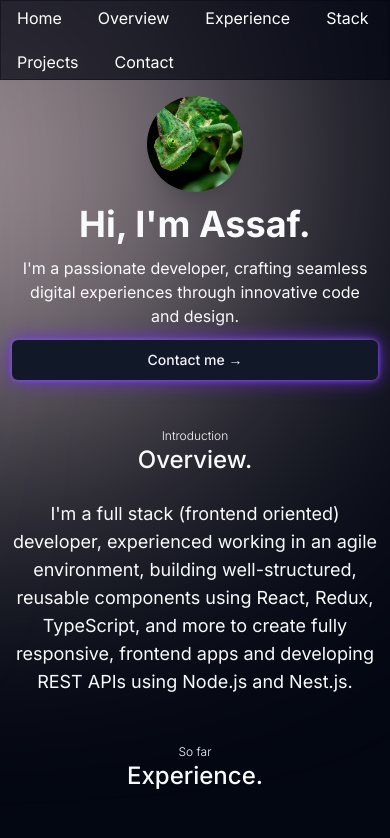
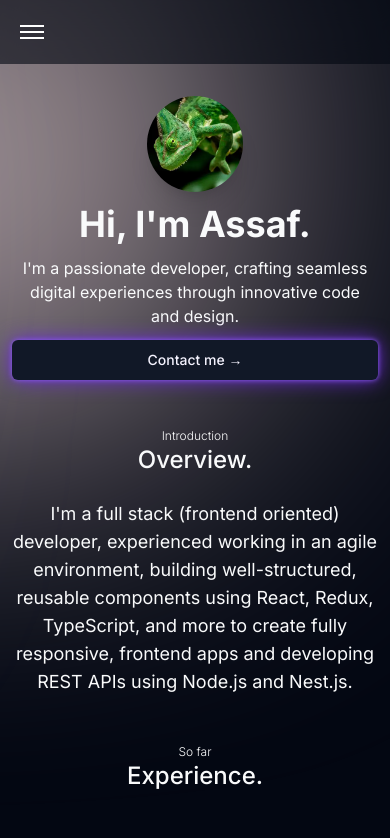
Before and after one commit to aFendell/portfolio, a Next.js app: page / in a window 390 px wide. Shown: the top 838 px of the page. Built offline with nearby package versions, Linux system fonts and the light colour scheme.

Commit message:
feat: mobile nav menu

```diff
--- /dev/null
+++ b/src/components/icons/HamburgerIcon.tsx
@@ -0,0 +1,32 @@
+import { cn } from "@/lib/utils";
+
+type Props = {
+  isOpen: boolean;
+};
+
+const HemburgerIcon = ({ isOpen }: Props) => {
+  return (
+    <div className="">
+      <span
+        className={cn(
+          "block h-[2px] w-6 bg-white duration-200",
+          isOpen ? " translate-y-1.5 rotate-45" : "",
+        )}
+      />
+      <span
+        className={cn(
+          "mt-1 block h-[2px] w-6 bg-white duration-200",
+          isOpen ? "opacity-0" : "",
+        )}
+      />
+      <span
+        className={cn(
+          "mt-1 block h-[2px] w-6 bg-white duration-200",
+          isOpen ? "-translate-y-1.5 -rotate-45" : "",
+        )}
+      />
+    </div>
+  );
+};
+
+export default HemburgerIcon;
--- /dev/null
+++ b/src/components/layout/DesktopNav.tsx
@@ -0,0 +1,34 @@
+"use client";
+import { motion } from "framer-motion";
+import Link from "next/link";
+
+import { routes } from "@/data/routes";
+
+const DesktopNav = () => {
+  return (
+    <motion.div
+      initial={{ y: -100, x: "-50%", opacity: 0 }}
+      animate={{ y: 0, x: "-50%", opacity: 1 }}
+      className="fixed left-1/2 top-6 w-full px-6">
+      <nav className="mx-auto flex max-w-4xl flex-1 items-center justify-center rounded-md border-opacity-40 bg-gray-950 bg-opacity-70 shadow-black/[0.03] backdrop-blur-md">
+        <ul className="flex flex-col gap-1 py-2 sm:flex-row sm:gap-3">
+          {routes.map((route) => (
+            <motion.li
+              className="flex h-3/4 items-center justify-center"
+              key={route.hash}
+              initial={{ y: -100, opacity: 0 }}
+              animate={{ y: 0, opacity: 1 }}>
+              <Link
+                className="rounded-full px-4 py-2 text-white hover:bg-gray-50 hover:text-gray-950"
+                href={route.hash}>
+                {route.name}
+              </Link>
+            </motion.li>
+          ))}
+        </ul>
+      </nav>
+    </motion.div>
+  );
+};
+
+export default DesktopNav;
--- a/src/components/layout/Header.tsx
+++ b/src/components/layout/Header.tsx
@@ -1,35 +1,16 @@
-"use client";
-import { motion } from "framer-motion";
-
-import { routes } from "@/data/routes";
-import Link from "next/link";
+import DesktopNav from "./DesktopNav";
+import MobileNav from "./MobileNav";
 
 const Header = () => {
   return (
-    <header className="relative z-[99]">
-      <motion.div
-        initial={{ y: -100, x: "-50%", opacity: 0 }}
-        animate={{ y: 0, x: "-50%", opacity: 1 }}
-        className="fixed left-1/2 top-0 flex h-20 w-full sm:top-6 sm:h-14 sm:px-6">
-        <nav className="mx-auto flex max-w-4xl flex-1 items-center justify-center rounded-none border border-gray-950 border-opacity-40 bg-gray-950 bg-opacity-70 shadow-black/[0.03] backdrop-blur-md sm:rounded-md">
-          <ul className="flex flex-wrap gap-1 sm:gap-3">
-            {routes.map((route) => (
-              <motion.li
-                className="flex h-3/4 items-center justify-center"
-                key={route.hash}
-                initial={{ y: -100, opacity: 0 }}
-                animate={{ y: 0, opacity: 1 }}>
-                <Link
-                  className="rounded-full px-4 py-2 text-white hover:bg-gray-50 hover:text-gray-950"
-                  href={route.hash}>
-                  {route.name}
-                </Link>
-              </motion.li>
-            ))}
-          </ul>
-        </nav>
-      </motion.div>
-    </header>
+    <>
+      <header className="relative z-[99] hidden sm:block">
+        <DesktopNav />
+      </header>
+      <header className="relative z-[99] sm:hidden">
+        <MobileNav />
+      </header>
+    </>
   );
 };
 
--- /dev/null
+++ b/src/components/layout/MobileNav.tsx
@@ -0,0 +1,59 @@
+"use client";
+import * as React from "react";
+import Link from "next/link";
+
+import { routes } from "@/data/routes";
+import { cn } from "@/lib/utils";
+import HemburgerIcon from "../icons/HamburgerIcon";
+import { Button } from "../ui/Button";
+
+const MobileNav = () => {
+  const [isOpen, setIsOpen] = React.useState(false);
+
+  const toggleIsOpen = () => {
+    setIsOpen(!isOpen);
+
+    if (isOpen) {
+      document.body.classList.remove("overflow-hidden");
+    } else {
+      document.body.classList.add("overflow-hidden");
+    }
+  };
+
+  return (
+    <div className="fixed top-0 w-full border-opacity-40 bg-gray-950 bg-opacity-60 p-3 shadow-black/[0.03] backdrop-blur-md">
+      <Button
+        variant="ghost"
+        className="p-2"
+        onClick={toggleIsOpen}
+        data-collapse-toggle="navbar-sticky">
+        <HemburgerIcon isOpen={isOpen} />
+      </Button>
+      <nav
+        onClick={toggleIsOpen}
+        className={cn(
+          "absolute top-16 h-screen w-full  origin-top -translate-x-3 overflow-scroll overscroll-contain border-opacity-40 bg-gray-950 bg-opacity-60 p-3 shadow-black/[0.03] backdrop-blur-lg duration-150",
+          isOpen
+            ? "scale-y-100 overscroll-contain bg-opacity-80"
+            : "scale-y-0 bg-opacity-0",
+        )}>
+        <ul className="flex flex-col gap-1 py-2 sm:flex-row sm:gap-3">
+          {routes.map((route) => (
+            <li
+              className="flex items-center justify-center border-b border-gray-500"
+              key={route.hash}>
+              <Link
+                className="rounded-full px-4 py-4 text-white hover:text-gray-950"
+                href={route.hash}
+                onClick={toggleIsOpen}>
+                {route.name}
+              </Link>
+            </li>
+          ))}
+        </ul>
+      </nav>
+    </div>
+  );
+};
+
+export default MobileNav;
--- a/src/components/sections/contact/Contact.tsx
+++ b/src/components/sections/contact/Contact.tsx
@@ -17,14 +17,14 @@ const Contact = () => {
         <li>
           <Button variant="outline" size="icon">
             <Link href="malito:fendell.assaf@gmail.com">
-              <Mail className="h4 w-4 text-gray-950" />
+              <Mail className="h4 w-4" />
             </Link>
           </Button>
         </li>
         <li>
           <Button variant="outline" size="icon">
             <Link href="https://www.linkedin.com/in/afendell/">
-              <Linkedin className="h4 w-4 text-gray-950" />
+              <Linkedin className="h4 w-4" />
             </Link>
           </Button>
         </li>
--- a/src/components/sections/experience/TimelineItem.tsx
+++ b/src/components/sections/experience/TimelineItem.tsx
@@ -2,17 +2,17 @@
 
 import { useEffect } from "react";
 import { useAnimate, useInView } from "framer-motion";
-import { GraduationCap, Briefcase, Code2, LucideIcon } from "lucide-react";
+import { GraduationCap, Briefcase, Code2 } from "lucide-react";
 
-import type { ExperienceIcon, ExperienceItem } from "@/data/experience";
+import type { ExperienceItem } from "@/data/experience";
 import { cn } from "@/lib/utils";
 import { H3, Muted, P } from "@/components/ui/Typography";
 
-const iconsMap: Record<ExperienceIcon, LucideIcon> = {
+const iconsMap = {
   graduation: GraduationCap,
   briefcase: Briefcase,
   code: Code2,
-};
+} as const;
 
 type Props = {
   isEven: boolean;
--- a/src/components/ui/Button.tsx
+++ b/src/components/ui/Button.tsx
@@ -13,10 +13,10 @@ const buttonVariants = cva(
         destructive:
           "bg-destructive text-destructive-foreground hover:bg-destructive/90",
         outline:
-          "border border-input bg-background hover:bg-accent hover:text-accent-foreground",
+          "border border-input bg-transparent hover:bg-accent hover:text-accent-foreground",
         secondary:
           "bg-secondary text-secondary-foreground hover:bg-secondary/80",
-        ghost: "hover:bg-accent hover:text-accent-foreground",
+        ghost: "bg-transparent hover:text-accent-foreground",
         link: "text-primary underline-offset-4 hover:underline",
       },
       size: {
```
